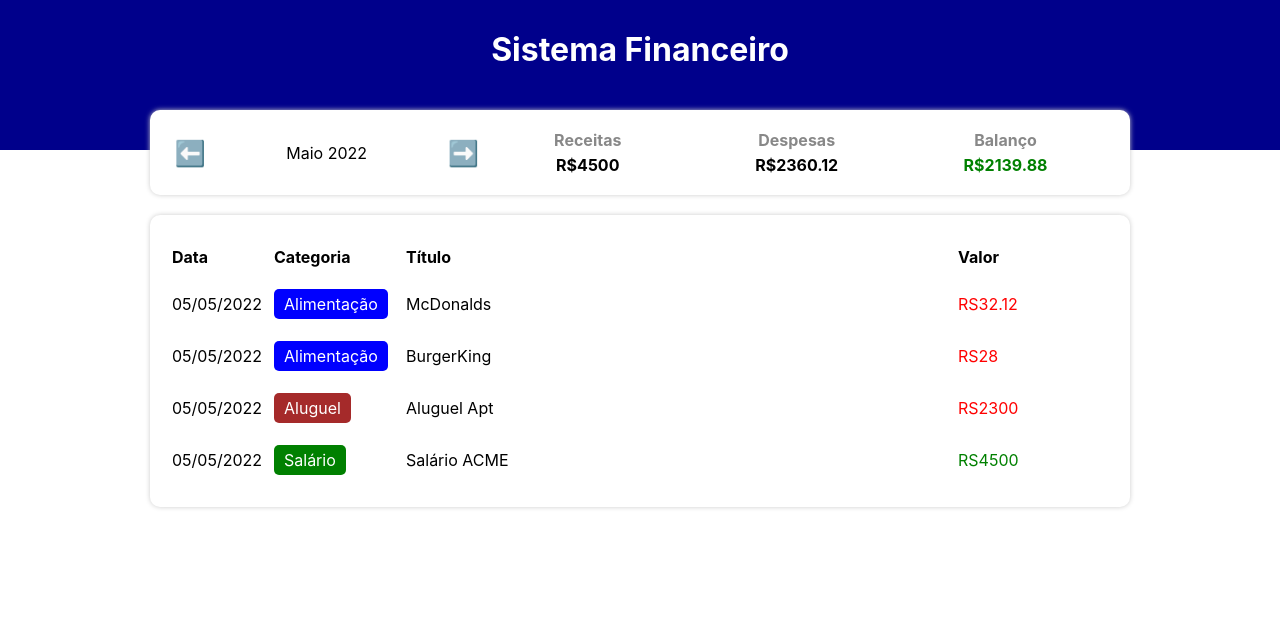
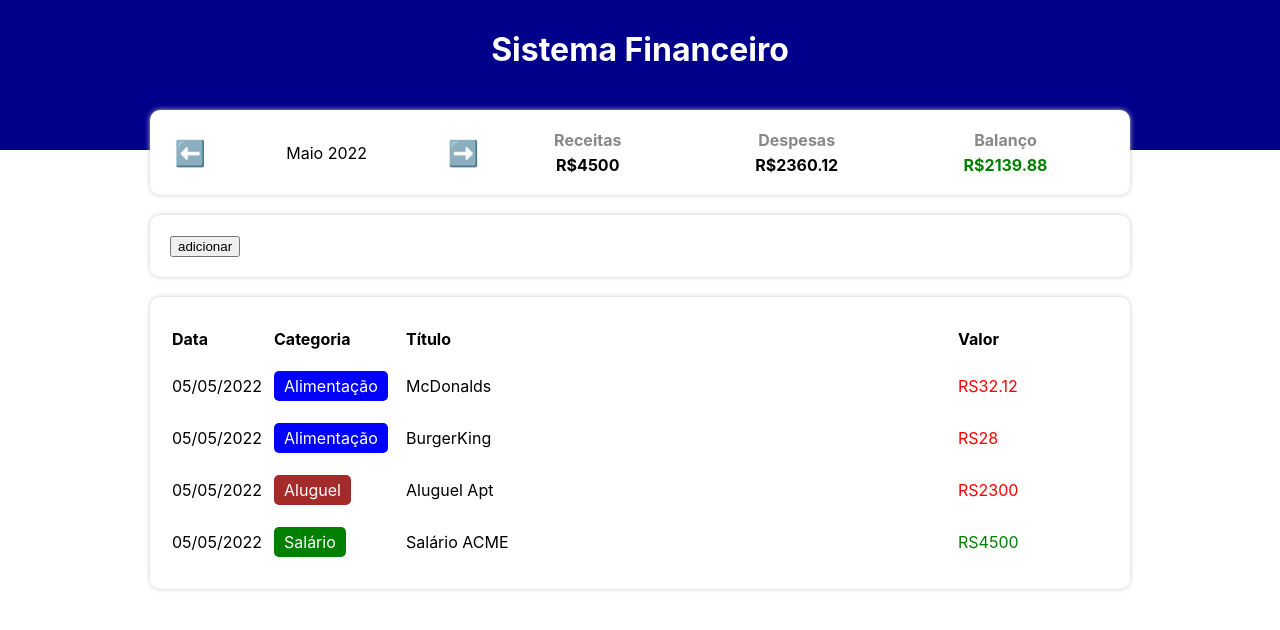
Before and after one commit to pedrokpdo/gallery, a React (Create React App) app: page / in a window 1280 px wide. Shown: the top 630 px of the page. Built offline with nearby package versions, Linux system fonts and the light colour scheme.

Commit message:
video finalizado

```diff
--- a/src/App.tsx
+++ b/src/App.tsx
@@ -7,6 +7,7 @@ import { useState, useEffect } from 'react'
 import {getCurrentMonth, filterListByMonth} from './helpers/dateFilter'
 import { TableArea } from './components/TableArea'
 import { InfoArea } from './components/InfoArea'
+import { InputArea } from './components/InputArea'
 
 
 const App = () => {
@@ -45,6 +46,12 @@ const App = () => {
     setCurrentMonth(newMonth)
   }
 
+  const handleAddItem = (item:Item) => {
+    let newList = [...list]
+    newList.push(item)
+    setList(newList)
+
+  }
 
   return (
     <C.Container>
@@ -61,7 +68,7 @@ const App = () => {
        />
 
 
-      {/* Area de incerçao */}
+      <InputArea onAdd={handleAddItem}/>
 
 
       <TableArea list={filtredList}/>
--- /dev/null
+++ b/src/components/InputArea/index.tsx
@@ -0,0 +1,27 @@
+import { Item } from '../../types/Item'
+import { Value } from '../TableItem/styles'
+import * as c from './styles'
+
+type Props = {
+    onAdd:(item:Item) => void
+}
+
+
+export const InputArea = ({onAdd}:Props) => {
+    const handleAddEvent = () => {
+        let newItem:Item = {
+            date: new Date (2021, 9, 27),
+            category:'food',
+            title:'item de teste',
+            value: 250.20,
+        }
+
+        onAdd(newItem)
+    }
+
+    return(
+        <c.Container>
+            <button onClick={handleAddEvent}>adicionar</button>
+        </c.Container>
+    )
+}
--- /dev/null
+++ b/src/components/InputArea/styles.ts
@@ -0,0 +1,9 @@
+import styled from "styled-components";
+
+export const Container = styled.div`
+    background-color: #fff;
+    box-shadow: 0px 0px 5px #CCC;
+    border-radius: 10px;
+    padding: 20px;
+    margin-top: 20px;
+`
```
